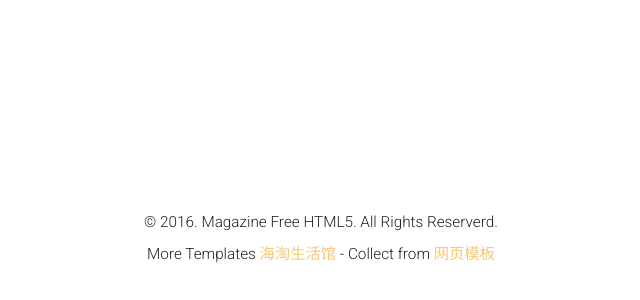
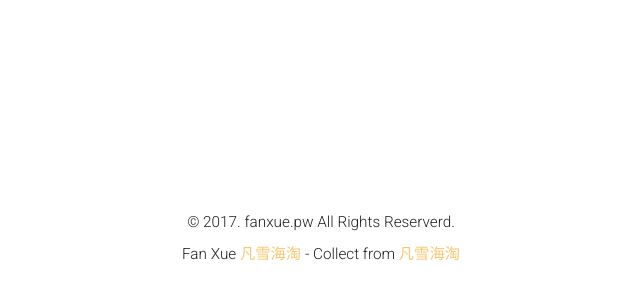
Before and after one commit to fanxue20170305/fanxue20170305.github.io, a plain HTML site: page Food.html in a window 1280 px wide. Shown: the part 4702-5002 px from the top of the page, without its empty margins (319-959 px from the left). Drawn offline with nearby package versions, Linux system fonts and the light colour scheme; a web font is replaced by a local one.

Commit message:
修改foot

```diff
--- a/Food.html
+++ b/Food.html
@@ -128,9 +128,8 @@
 	</div>
 
 	<footer id="fh5co-footer">
-		<p><small>&copy; 2016. Magazine Free HTML5. All Rights Reserverd. <br> More Templates <a href="#" target="_blank" title="海淘生活馆">海淘生活馆</a> - Collect from <a href="http://www.cssmoban.com/" title="网页模板" target="_blank">网页模板</a></small></p>
+		<p><small>&copy; 2017. fanxue.pw All Rights Reserverd. <br> Fan Xue <a href="http://www.fanxue.com/" target="_blank" title="凡雪海淘">凡雪海淘</a> - Collect from <a href="http://www.fanxue.com/" title="凡雪海淘" target="_blank">凡雪海淘</a></small></p>
 	</footer>
-
 
 
 	<!-- jQuery -->
```
Also changed, not shown: Dress.html (+1 -2 lines), ForHome.html (+1 -1 lines), WatchAccessories.html (+1 -2 lines), index.html (+1 -1 lines), single.html (+1 -1 lines).
